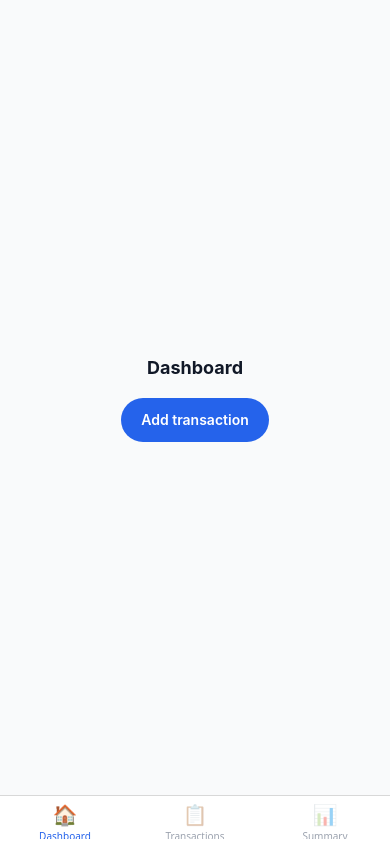
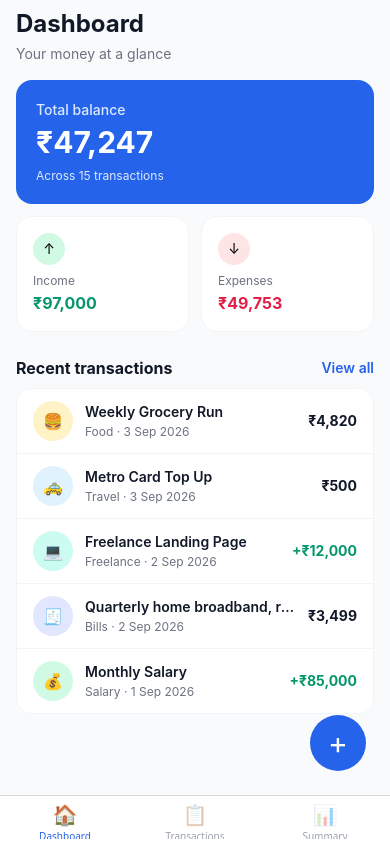
Before and after one commit to dineshkharah/kravix-expense-tracker, a React Native app: screen /Dashboard in a window 390 px wide. Built offline with nearby package versions, Linux system fonts and the light colour scheme.

Commit message:
feat(dashboard): show balance, income, expenses and recent activity
- added a balance card with income and expenses beside it
- added the five newest transactions with a link to the full list
- added a floating button to add a new transaction

```diff
--- a/src/components/TransactionCard.js
+++ b/src/components/TransactionCard.js
@@ -3,12 +3,17 @@ import { Text, View } from "react-native";
 import { getCategory } from "../../data";
 import { formatCurrency, formatDate } from "../utils/format";
 
-export default function TransactionCard({ transaction }) {
+export default function TransactionCard({ transaction, isLast = false }) {
   const info = getCategory(transaction.category);
   const isIncome = transaction.type === "income";
 
   return (
-    <View className="flex-row items-center gap-3 border-b border-gray-100 bg-white px-4 py-3">
+    <View
+      className={
+        "flex-row items-center gap-3 bg-white px-4 py-3 " +
+        (isLast ? "" : "border-b border-gray-100")
+      }
+    >
       <View className={"h-10 w-10 items-center justify-center rounded-full " + info.bg}>
         <Text className="text-base">{info.icon}</Text>
       </View>
--- a/src/screens/DashboardScreen.js
+++ b/src/screens/DashboardScreen.js
@@ -1,22 +1,113 @@
-import { Pressable, Text, View } from "react-native";
+import { useMemo } from "react";
+import { Pressable, ScrollView, Text, View } from "react-native";
 import { SafeAreaView } from "react-native-safe-area-context";
 import { useNavigation } from "@react-navigation/native";
 
+import Card from "../components/Card";
+import EmptyState from "../components/EmptyState";
+import TransactionCard from "../components/TransactionCard";
+import { useTransactions } from "../context/TransactionsContext";
+import { formatCurrency } from "../utils/format";
+
 export default function DashboardScreen() {
   const navigation = useNavigation();
+  const { transactions } = useTransactions();
+
+  const totals = useMemo(() => {
+    let income = 0;
+    let expenses = 0;
+
+    transactions.forEach((transaction) => {
+      const amount = Number(transaction.amount) || 0;
+
+      if (transaction.type === "income") {
+        income += amount;
+      } else {
+        expenses += amount;
+      }
+    });
+
+    return { income, expenses, balance: income - expenses };
+  }, [transactions]);
+
+  const recent = transactions.slice(0, 5);
 
   return (
     <SafeAreaView className="flex-1 bg-gray-50" edges={["top"]}>
-      <View className="flex-1 items-center justify-center gap-4">
-        <Text className="text-lg font-bold text-gray-900">Dashboard</Text>
+      {/* Padding at the bottom of the content, not on the ScrollView itself, so the floating button never covers the last row. */}
+      <ScrollView contentContainerClassName="pb-28" showsVerticalScrollIndicator={false}>
+        <View className="px-4 pt-2">
+          <Text className="text-2xl font-bold text-gray-900">Dashboard</Text>
+          <Text className="mt-1 text-sm text-gray-500">Your money at a glance</Text>
+        </View>
 
-        <Pressable
-          onPress={() => navigation.navigate("AddTransaction")}
-          className="rounded-full bg-blue-600 px-5 py-3 active:opacity-70"
-        >
-          <Text className="text-sm font-semibold text-white">Add transaction</Text>
-        </Pressable>
-      </View>
+        <View className="mx-4 mt-4 rounded-2xl bg-blue-600 p-5">
+          <Text className="text-sm font-medium text-blue-100">Total balance</Text>
+          <Text className="mt-1 text-3xl font-bold text-white">
+            {formatCurrency(totals.balance)}
+          </Text>
+          <Text className="mt-2 text-xs text-blue-100">
+            Across {transactions.length} transaction{transactions.length === 1 ? "" : "s"}
+          </Text>
+        </View>
+
+        <View className="mx-4 mt-3 flex-row gap-3">
+          <Card className="flex-1">
+            <View className="h-8 w-8 items-center justify-center rounded-full bg-emerald-100">
+              <Text className="text-sm">↑</Text>
+            </View>
+            <Text className="mt-2 text-xs text-gray-500">Income</Text>
+            <Text className="mt-0.5 text-base font-bold text-emerald-600">
+              {formatCurrency(totals.income)}
+            </Text>
+          </Card>
+
+          <Card className="flex-1">
+            <View className="h-8 w-8 items-center justify-center rounded-full bg-rose-100">
+              <Text className="text-sm">↓</Text>
+            </View>
+            <Text className="mt-2 text-xs text-gray-500">Expenses</Text>
+            <Text className="mt-0.5 text-base font-bold text-rose-600">
+              {formatCurrency(totals.expenses)}
+            </Text>
+          </Card>
+        </View>
+
+        <View className="mx-4 mb-2 mt-6 flex-row items-center justify-between">
+          <Text className="text-base font-bold text-gray-900">Recent transactions</Text>
+          <Pressable
+            onPress={() => navigation.navigate("Transactions")}
+            className="active:opacity-70"
+          >
+            <Text className="text-sm font-semibold text-blue-600">View all</Text>
+          </Pressable>
+        </View>
+
+        <View className="mx-4 overflow-hidden rounded-2xl border border-gray-100 bg-white">
+          {recent.length === 0 ? (
+            <EmptyState
+              icon="🧾"
+              title="Nothing here yet"
+              message="Add your first transaction and it will show up here."
+            />
+          ) : (
+            recent.map((transaction, index) => (
+              <TransactionCard
+                key={transaction.id}
+                transaction={transaction}
+                isLast={index === recent.length - 1}
+              />
+            ))
+          )}
+        </View>
+      </ScrollView>
+
+      <Pressable
+        onPress={() => navigation.navigate("AddTransaction")}
+        className="absolute bottom-6 right-6 h-14 w-14 items-center justify-center rounded-full bg-blue-600 active:opacity-70"
+      >
+        <Text className="text-3xl leading-none text-white">+</Text>
+      </Pressable>
     </SafeAreaView>
   );
 }
```
